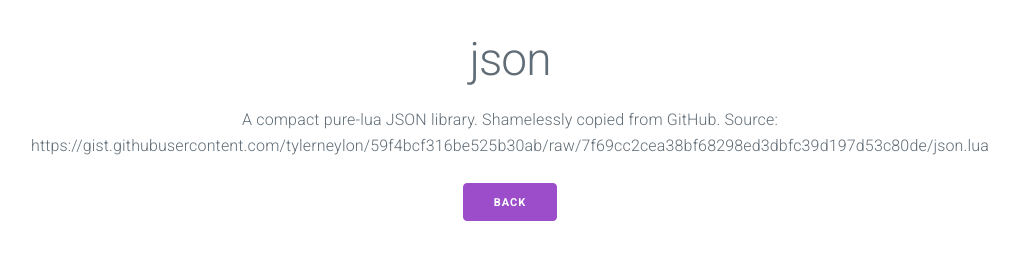
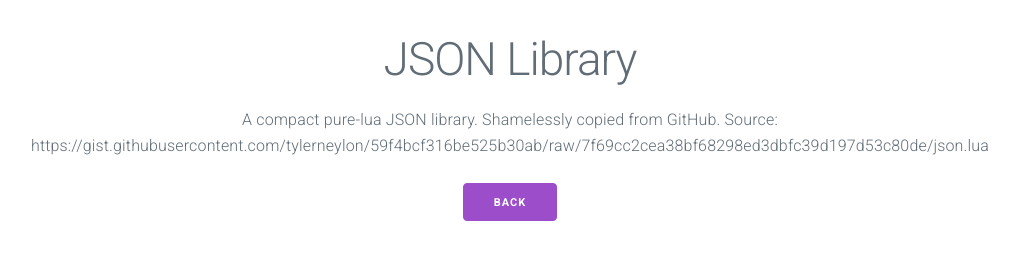
Before and after one commit to MagnificentPako/PackManRepo, a plain HTML site: page public/projects/json.html in a window 1280 px wide. Shown: the whole page, without its empty margins (130-1149 px from the left). Drawn offline with nearby package versions, Linux system fonts and the light colour scheme.

Commit message:
fixed another small bug

```diff
--- a/public/projects/json.html
+++ b/public/projects/json.html
@@ -25,7 +25,7 @@
         <div class="column"></div>
         <div class="column" style="text-align: center">
 
-          <h1> json </h1>
+          <h1> JSON Library </h1>
           <p>  A compact pure-lua JSON library. Shamelessly copied from GitHub.
 
 Source:
```
Also changed, not shown: public/projects/glue.html (+1 -1 lines).
